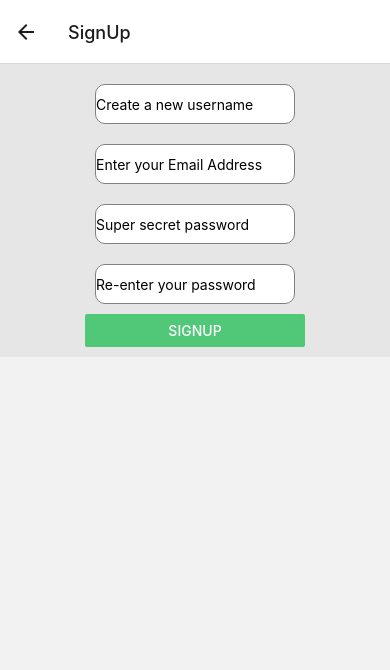
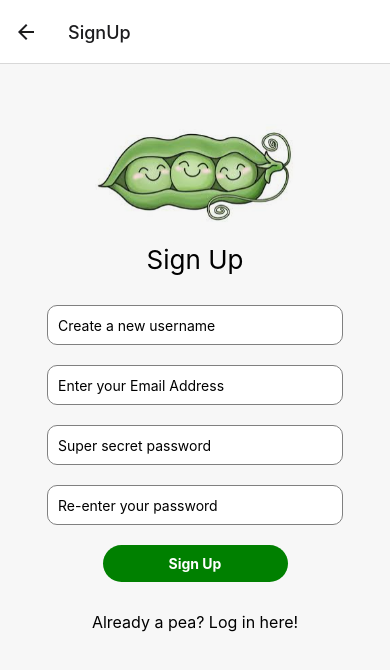
Before and after one commit to Tajwar0/pea-pod-frontend, a React Native app: screen /SignUp in a window 390 px wide. Shown: the top 670 px of the page. Built offline with nearby package versions, Linux system fonts and the light colour scheme; no server answers.

Commit message:
add styling to sign up page

```diff
--- a/Components/LoginPages/SignUp.jsx
+++ b/Components/LoginPages/SignUp.jsx
@@ -6,6 +6,7 @@ import {
   View,
   Button,
   Request,
+  Image
 } from "react-native";
 import { useState } from "react";
 import {
@@ -13,6 +14,7 @@ import {
   validateUsername,
   validatePassword,
 } from "../../validation/validation";
+import { TouchableOpacity } from "react-native-gesture-handler";
 
 export default function SignUp({ navigation }) {
   const [userMessage, setUserMessage] = useState("");
@@ -29,7 +31,16 @@ export default function SignUp({ navigation }) {
   // );
 
   return (
-    <View>
+    <View style={styles.screenContainer}>
+            <View>
+        <Image
+          style={styles.headerImg}
+          source={require('../../assets/peapod.png')}
+        />
+        <Text style={styles.headerText}>
+          Sign Up
+        </Text>
+      </View>
       <View style={styles.SignUpContainer}>
         <Formik
           initialValues={{
@@ -77,7 +88,6 @@ export default function SignUp({ navigation }) {
                 value={props.values.Username}
                 style={styles.TextInput}
               />
-
               <TextInput
                 name="email"
                 placeholder="Enter your Email Address"
@@ -102,46 +112,81 @@ export default function SignUp({ navigation }) {
                 style={styles.TextInput}
                 secureTextEntry
               />
-
-              <Button
+              <TouchableOpacity
                 style={styles.button}
-                title="SignUp"
-                color="#50C878"
                 onPress={props.handleSubmit}
-              />
+              >
+                <Text style={styles.buttonText}>Sign Up</Text>
+              </TouchableOpacity>
+              <TouchableOpacity
+                style={styles.link}
+                onPress={() => navigation.navigate("Login")}>
+                <Text style={styles.linkText}>Already a pea? Log in here!</Text>
+              </TouchableOpacity>
             </View>
           )}
         </Formik>
       </View>
       <Text
-        style={{ justifyContent: "center" }}
+        style={{ justifyContent: "center", color: 'red' }}
       >{`${userMessage} ${emailMessage} ${passMessage} `}</Text>
     </View>
   );
 }
 
 const styles = StyleSheet.create({
+  screenContainer: {
+    alignItems: 'center',
+    paddingTop: 60,
+    height: '100%',
+    backgroundColor: '#f7f7f7',
+  },
   SignUpContainer: {
     justifyContent: "center",
-    alignItems: "center",
-    backgroundColor: "white",
+    alignItems: "stretch",
     padding: 10,
-    elevation: 10,
-    backgroundColor: "#e6e6e6",
+    width: '100%',
+    backgroundColor: '#f7f7f7',
+  },
+  headerImg: {
+    height: 100,
+    width: 200
+  },
+  headerText: {
+    marginBottom: 20,
+    textAlign: "center",
+    fontSize: 26,
+    paddingTop: 20,
   },
   TextInput: {
     height: 40,
-    width: 200,
-    margin: 10,
+    width: '80%',
+    marginBottom: 20,
     backgroundColor: "white",
     borderColor: "gray",
     borderWidth: StyleSheet.hairlineWidth,
     borderRadius: 10,
+    padding: 10,
+    alignSelf: 'center'
   },
   button: {
     alignItems: "center",
-    backgroundColor: "blue",
     padding: 10,
     marginBottom: 20,
+    backgroundColor: "green",
+    borderRadius: 20,
+    width: '50%',
+    alignSelf: 'center'
   },
+  buttonText: {
+    color: "white",
+    fontWeight: "bold",
+  },
+  link: {
+    alignSelf: 'center',
+    paddingTop: 10
+  },
+  linkText: {
+    fontSize: 16
+  }
 });
```
